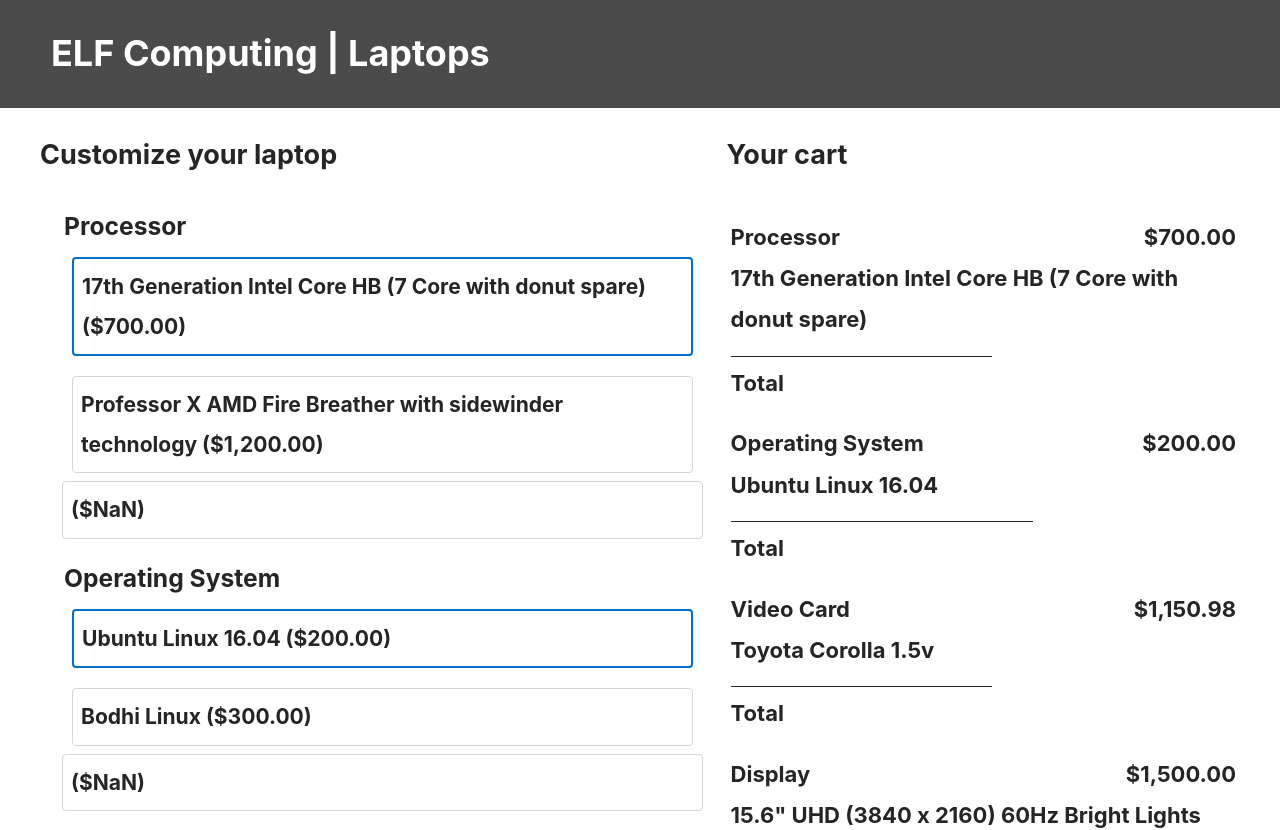
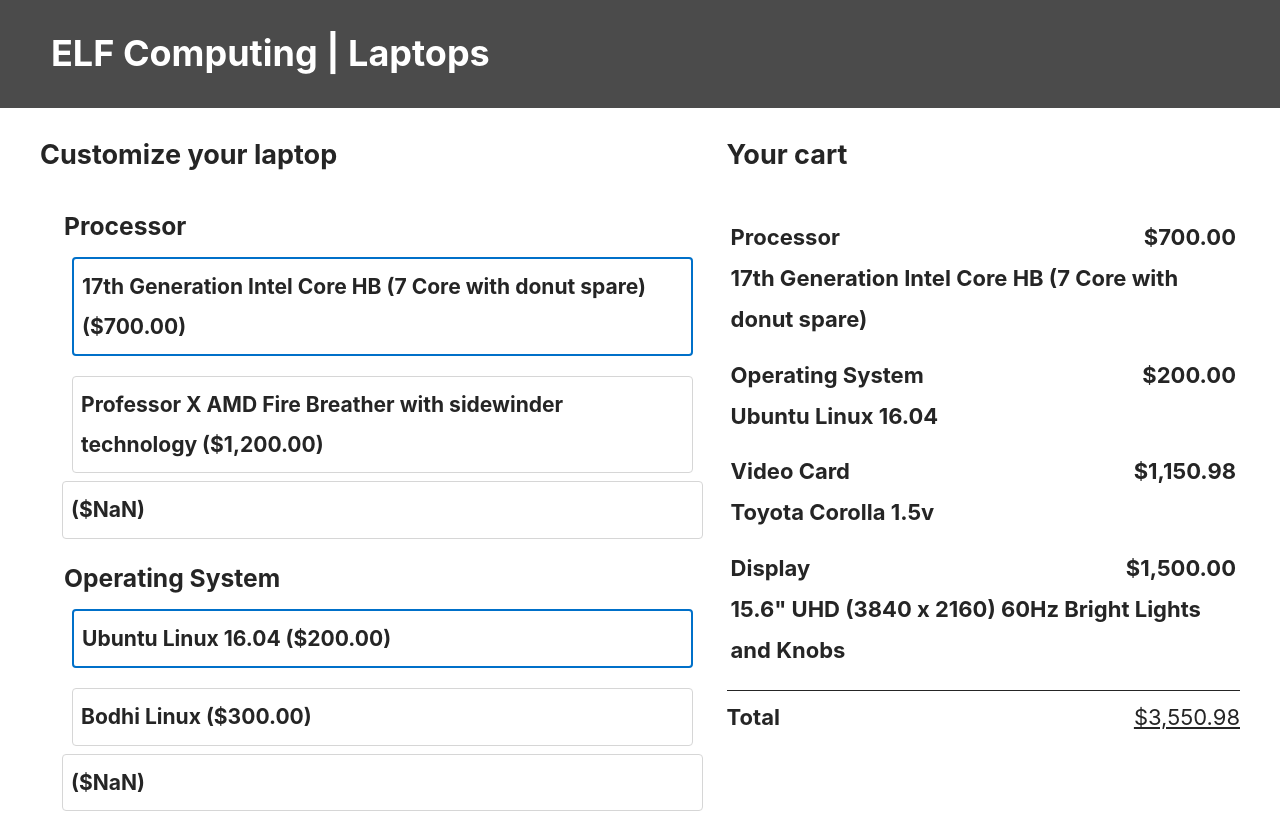
Before and after one commit to ultraYumm/laptop_customizer-SL, a React (Create React App) app: page / in a window 1280 px wide. Shown: the top 830 px of the page. Built offline with nearby package versions, Linux system fonts and the light colour scheme; the HTML template or start-up script is replaced by a standard one.

Commit message:
Modified FeatureOptions event handler and CartTotal

```diff
--- a/src/App.js
+++ b/src/App.js
@@ -5,6 +5,7 @@
 import slugify from 'slugify';
 import FeatureList from './FeatureList'
 import Cart from './Cart'
+import CartTotal from './CartTotal'
 
 import './App.css';
 import FEATURES from './FEATURES'
@@ -119,6 +120,8 @@
             features= {features}
             summary = {summary}
             total = {USCurrencyFormat.format(total)}/>
+            <CartTotal
+            total = {total} />
           </section>
         </main>
       </div>
--- a/src/Cart.js
+++ b/src/Cart.js
@@ -14,9 +14,7 @@
         <div className="summary__option__cost">
           {this.props.cost}
         </div>
-        <CartTotal
-        total= {this.props.total} />
-      </div>
+        </div>
 
     );
   }
--- a/src/CartTotal.js
+++ b/src/CartTotal.js
@@ -12,15 +12,22 @@
   render() {
 
 
+    return (
 
-    return (
         <div className="summary__total">
               <div className="summary__total__label">Total</div>
               <div className="summary__total__value">
-                {this.props.total}
+
+                {USCurrencyFormat.format(this.props.total)}
               </div>
             </div>)
  }
 }
 
 export default CartTotal;
+
+/*<div className="summary__total__label">Total</div>
+            <div className="summary__total__value">
+              {USCurrencyFormat.format(total)}
+            </div>
+          </div>*/
```
